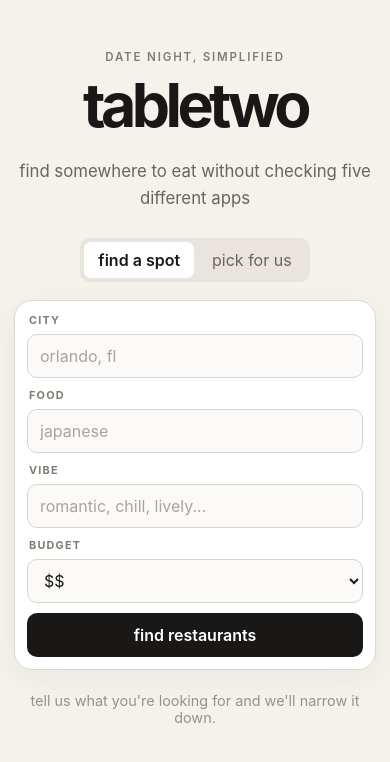
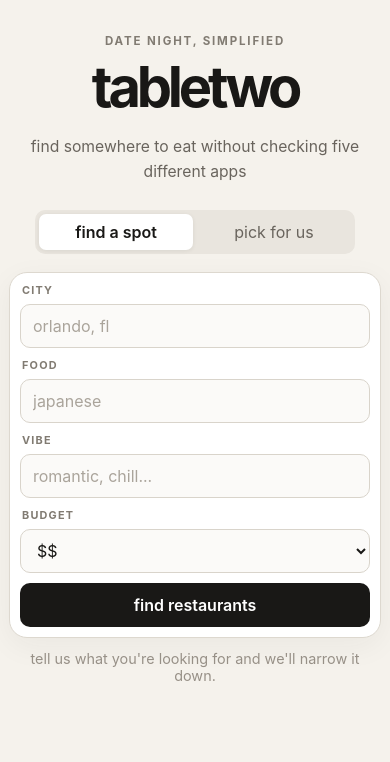
Before and after one commit to abnahomm/tabletwo, a React (Vite) app in the folder frontend/: page / in a window 390 px wide. Shown: the top 762 px of the page. Built offline with nearby package versions, Linux system fonts and the light colour scheme.

Commit message:
polish responsive frontend

```diff
--- a/frontend/src/App.css
+++ b/frontend/src/App.css
@@ -36,19 +36,19 @@ button {
 .page {
   width: min(1120px, calc(100% - 40px));
   margin: 0 auto;
-  padding: 76px 0 60px;
+  padding: 72px 0 64px;
 }
 
 .hero {
   max-width: 980px;
-  margin: 0 auto 68px;
+  margin: 0 auto 64px;
   text-align: center;
 }
 
 .eyebrow {
   margin: 0 0 14px;
   font-size: 0.72rem;
-  font-weight: 600;
+  font-weight: 650;
   letter-spacing: 0.16em;
   text-transform: uppercase;
   color: #817b72;
@@ -63,8 +63,8 @@ button {
 }
 
 .subtitle {
+  max-width: 540px;
   margin: 24px auto 26px;
-  max-width: 540px;
   font-size: 1.05rem;
   line-height: 1.6;
   color: #69645d;
@@ -75,31 +75,46 @@ button {
   gap: 4px;
   margin-bottom: 18px;
   padding: 4px;
+
   background: #e9e5de;
   border-radius: 10px;
 }
 
 .mode-switch button {
   padding: 8px 14px;
+
   border-radius: 7px;
+
   background: transparent;
   color: #69645d;
+
   cursor: pointer;
+
+  transition:
+    background 0.15s ease,
+    color 0.15s ease;
+}
+
+.mode-switch button:hover {
+  color: #191816;
 }
 
 .mode-switch button.active {
   background: #fff;
   color: #191816;
   font-weight: 600;
+
+  box-shadow: 0 1px 4px rgba(40, 35, 30, 0.08);
 }
 
 .search-form {
   display: grid;
-  grid-template-columns: 1.2fr 1fr 0.55fr 1.35fr auto;
+  grid-template-columns: 1.2fr 1fr 1.25fr 0.55fr auto;
   gap: 10px;
   align-items: end;
 
   padding: 12px;
+
   background: #fff;
   border: 1px solid #ddd8cf;
   border-radius: 18px;
@@ -122,15 +137,20 @@ button {
   display: flex;
   flex-direction: column;
   gap: 7px;
+
+  min-width: 0;
+
   text-align: left;
 }
 
 .field label {
   padding-left: 2px;
+
   font-size: 0.68rem;
   font-weight: 650;
   letter-spacing: 0.11em;
   text-transform: uppercase;
+
   color: #817b72;
 }
 
@@ -150,7 +170,8 @@ button {
 
   transition:
     border-color 0.15s ease,
-    background 0.15s ease;
+    background 0.15s ease,
+    box-shadow 0.15s ease;
 }
 
 .field input::placeholder {
@@ -161,6 +182,7 @@ button {
 .field select:focus {
   border-color: #8f887e;
   background: #fff;
+  box-shadow: 0 0 0 3px rgba(143, 136, 126, 0.12);
 }
 
 .search-button {
@@ -168,11 +190,13 @@ button {
   padding: 0 20px;
 
   border-radius: 10px;
+
   background: #191816;
   color: #fff;
 
   font-weight: 600;
   white-space: nowrap;
+
   cursor: pointer;
 
   transition:
@@ -194,8 +218,12 @@ button {
 }
 
 .error {
-  margin-top: 16px;
+  max-width: 560px;
+  margin: 16px auto 0;
+
   font-size: 0.9rem;
+  line-height: 1.5;
+
   color: #a13f3f;
 }
 
@@ -208,27 +236,33 @@ button {
   align-items: flex-end;
   justify-content: space-between;
   gap: 20px;
+
   margin-bottom: 20px;
 }
 
 .results-label {
   margin: 0 0 5px;
+
   font-size: 0.7rem;
   font-weight: 650;
   text-transform: uppercase;
   letter-spacing: 0.12em;
+
   color: #918b82;
 }
 
 .results-heading h2 {
   margin: 0;
+
   font-size: 2rem;
   letter-spacing: -0.035em;
 }
 
 .results-heading > p {
   margin: 0;
+
   font-size: 0.9rem;
+
   color: #777168;
 }
 
@@ -248,12 +282,16 @@ button {
 
   transition:
     transform 0.15s ease,
-    border-color 0.15s ease;
+    border-color 0.15s ease,
+    box-shadow 0.15s ease;
 }
 
 .restaurant-card:hover {
   transform: translateY(-2px);
+
   border-color: #c6c0b7;
+
+  box-shadow: 0 8px 24px rgba(44, 39, 32, 0.05);
 }
 
 .card-top {
@@ -263,15 +301,22 @@ button {
   gap: 20px;
 }
 
+.restaurant-main {
+  min-width: 0;
+}
+
 .ranking {
   margin: 0 0 7px;
+
   font-size: 0.7rem;
   font-weight: 650;
+
   color: #969087;
 }
 
 .restaurant-card h3 {
   margin: 0 0 7px;
+
   font-size: 1.28rem;
   line-height: 1.25;
   letter-spacing: -0.025em;
@@ -283,11 +328,15 @@ button {
   align-items: center;
 
   margin: 0;
+
   font-size: 0.88rem;
+
   color: #69645d;
 }
 
 .score {
+  flex-shrink: 0;
+
   min-width: 54px;
   height: 54px;
 
@@ -310,16 +359,20 @@ button {
 
 .score small {
   margin-top: 3px;
+
   font-size: 0.56rem;
   text-transform: uppercase;
   letter-spacing: 0.08em;
+
   color: #8f887e;
 }
 
 .address {
   margin: 17px 0 0;
+
   font-size: 0.88rem;
   line-height: 1.55;
+
   color: #777168;
 }
 
@@ -327,6 +380,7 @@ button {
   display: flex;
   flex-wrap: wrap;
   gap: 7px;
+
   margin: 18px 0;
 }
 
@@ -334,27 +388,33 @@ button {
   padding: 6px 9px;
 
   border-radius: 999px;
+
   background: #f1eee8;
 
   font-size: 0.73rem;
   font-weight: 500;
+
   color: #5f5a53;
 }
 
 .restaurant-links {
   display: flex;
+  flex-wrap: wrap;
   gap: 16px;
+
   margin-top: 20px;
 }
 
 .restaurant-links a {
+  padding-bottom: 2px;
+
+  border-bottom: 1px solid #191816;
+
   color: #191816;
+
   font-size: 0.85rem;
   font-weight: 650;
   text-decoration: none;
-
-  padding-bottom: 2px;
-  border-bottom: 1px solid #191816;
 
   transition: opacity 0.15s ease;
 }
@@ -365,9 +425,12 @@ button {
 
 .empty-state {
   margin: -30px 0 0;
+
   text-align: center;
+
+  font-size: 0.9rem;
+
   color: #979087;
-  font-size: 0.9rem;
 }
 
 .no-results {
@@ -384,13 +447,16 @@ button {
 
 .no-results h2 {
   margin: 0 0 8px;
+
   font-size: 1.35rem;
 }
 
 .no-results p {
   margin: 0;
+
+  line-height: 1.5;
+
   color: #777168;
-  line-height: 1.5;
 }
 
 @media (max-width: 1100px) {
@@ -404,6 +470,10 @@ button {
 }
 
 @media (max-width: 900px) {
+  .page {
+    width: min(100% - 32px, 1120px);
+  }
+
   .search-form {
     grid-template-columns: repeat(2, 1fr);
   }
@@ -415,22 +485,42 @@ button {
 
 @media (max-width: 700px) {
   .page {
-    width: min(100% - 28px, 1120px);
-    padding-top: 50px;
+    width: min(100% - 24px, 1120px);
+    padding-top: 46px;
   }
 
   .hero {
-    margin-bottom: 52px;
+    margin-bottom: 48px;
+  }
+
+  .hero h1 {
+    font-size: clamp(3.3rem, 18vw, 5rem);
+  }
+
+  .subtitle {
+    margin-top: 20px;
+    font-size: 0.98rem;
+  }
+
+  .mode-switch {
+    width: 100%;
+    max-width: 320px;
+  }
+
+  .mode-switch button {
+    flex: 1;
   }
 
   .search-form,
   .search-form.couple-form {
     grid-template-columns: 1fr;
+    padding: 10px;
   }
 
   .search-button,
   .search-form.couple-form .search-button {
     grid-column: auto;
+    width: 100%;
   }
 
   .restaurant-grid {
@@ -443,3 +533,31 @@ button {
     gap: 6px;
   }
 }
+
+@media (max-width: 460px) {
+  .page {
+    width: min(100% - 18px, 1120px);
+    padding-top: 34px;
+  }
+
+  .hero {
+    margin-bottom: 42px;
+  }
+
+  .hero h1 {
+    font-size: 3.5rem;
+  }
+
+  .restaurant-card {
+    padding: 19px;
+  }
+
+  .card-top {
+    gap: 12px;
+  }
+
+  .score {
+    min-width: 50px;
+    height: 50px;
+  }
+}
--- a/frontend/src/App.tsx
+++ b/frontend/src/App.tsx
@@ -79,7 +79,9 @@ function App() {
 
       setRestaurants(data.restaurants);
     } catch {
-      setError("something went wrong while finding restaurants");
+      setError(
+        "couldn't load restaurants right now. make sure the backend is running and try again."
+      );
     } finally {
       setLoading(false);
     }
@@ -103,7 +105,7 @@ function App() {
           find somewhere to eat without checking five different apps
         </p>
 
-        <div className="mode-switch">
+        <div className="mode-switch" aria-label="search mode">
           <button
             type="button"
             className={mode === "single" ? "active" : ""}
@@ -128,8 +130,9 @@ function App() {
           onSubmit={handleSubmit}
         >
           <div className="field">
-            <label>city</label>
+            <label htmlFor="location">city</label>
             <input
+              id="location"
               type="text"
               value={location}
               onChange={(event) => setLocation(event.target.value)}
@@ -141,8 +144,9 @@ function App() {
           {mode === "single" ? (
             <>
               <div className="field">
-                <label>food</label>
+                <label htmlFor="cuisine">food</label>
                 <input
+                  id="cuisine"
                   type="text"
                   value={cuisine}
                   onChange={(event) => setCuisine(event.target.value)}
@@ -152,12 +156,13 @@ function App() {
               </div>
 
               <div className="field">
-                <label>vibe</label>
+                <label htmlFor="vibe">vibe</label>
                 <input
+                  id="vibe"
                   type="text"
                   value={vibe}
                   onChange={(event) => setVibe(event.target.value)}
-                  placeholder="romantic, chill, lively..."
+                  placeholder="romantic, chill..."
                   required
                 />
               </div>
@@ -165,8 +170,9 @@ function App() {
           ) : (
             <>
               <div className="field">
-                <label>person 1 food</label>
+                <label htmlFor="cuisine-one">person 1 food</label>
                 <input
+                  id="cuisine-one"
                   type="text"
                   value={cuisineOne}
                   onChange={(event) => setCuisineOne(event.target.value)}
@@ -176,8 +182,9 @@ function App() {
               </div>
 
               <div className="field">
-                <label>person 1 vibe</label>
+                <label htmlFor="vibe-one">person 1 vibe</label>
                 <input
+                  id="vibe-one"
                   type="text"
                   value={vibeOne}
                   onChange={(event) => setVibeOne(event.target.value)}
@@ -187,8 +194,9 @@ function App() {
               </div>
 
               <div className="field">
-                <label>person 2 food</label>
+                <label htmlFor="cuisine-two">person 2 food</label>
                 <input
+                  id="cuisine-two"
                   type="text"
                   value={cuisineTwo}
                   onChange={(event) => setCuisineTwo(event.target.value)}
@@ -198,8 +206,9 @@ function App() {
               </div>
 
               <div className="field">
-                <label>person 2 vibe</label>
+                <label htmlFor="vibe-two">person 2 vibe</label>
                 <input
+                  id="vibe-two"
                   type="text"
                   value={vibeTwo}
                   onChange={(event) => setVibeTwo(event.target.value)}
@@ -211,8 +220,9 @@ function App() {
           )}
 
           <div className="field budget-field">
-            <label>budget</label>
+            <label htmlFor="budget">budget</label>
             <select
+              id="budget"
               value={maxPrice}
               onChange={(event) => setMaxPrice(event.target.value)}
             >
@@ -252,14 +262,15 @@ function App() {
             {restaurants.map((restaurant, index) => (
               <article className="restaurant-card" key={restaurant.yelp_url}>
                 <div className="card-top">
-                  <div>
+                  <div className="restaurant-main">
                     <p className="ranking">#{index + 1}</p>
+
                     <h3>{restaurant.name}</h3>
 
                     <p className="meta">
-                      {restaurant.rating} ★
+                      <span>{restaurant.rating} ★</span>
                       <span>·</span>
-                      {restaurant.price}
+                      <span>{restaurant.price}</span>
                     </p>
                   </div>
 
```
Also changed, not shown: 1 other file (tests, documents, lock files or other folders).
